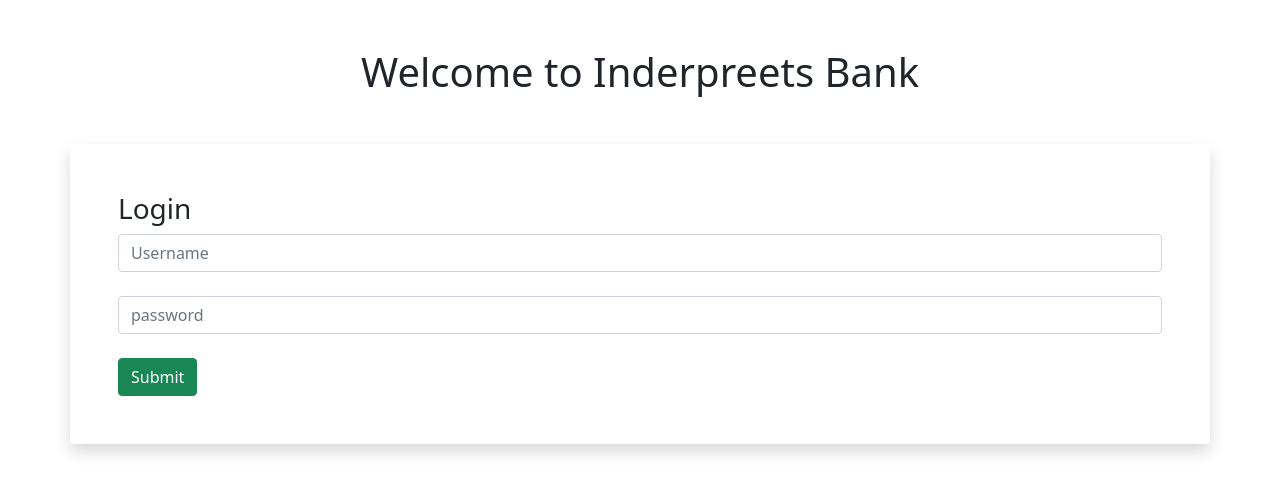
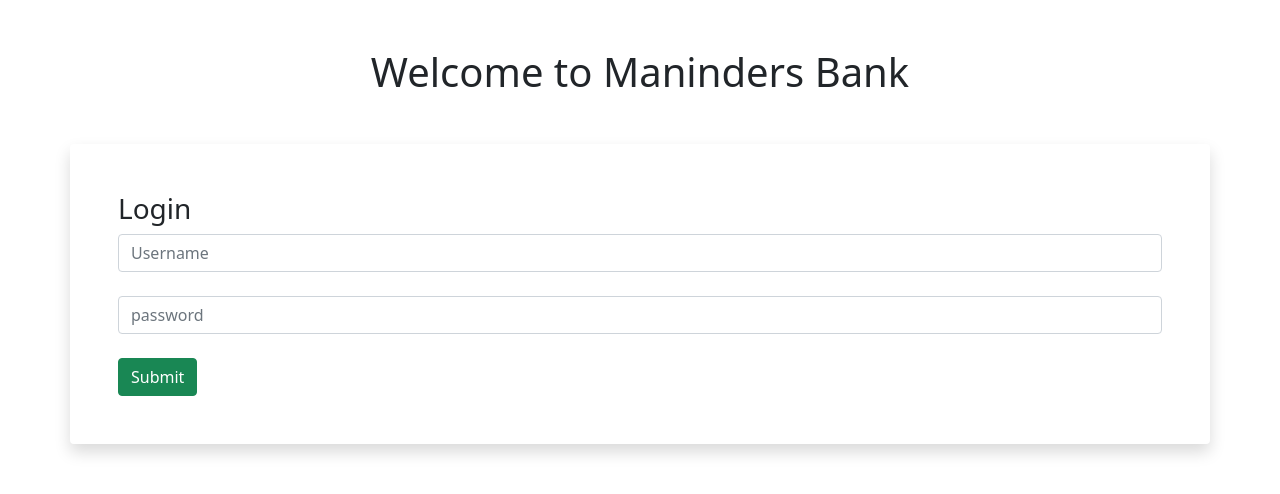
Before and after one commit to Dhil5631/Banking-Application, a plain HTML site: page index.html in a window 1280 px wide. Drawn offline with nearby package versions, Linux system fonts and the light colour scheme.

Commit message:
Update index.html

```diff
--- a/index.html
+++ b/index.html
@@ -5,11 +5,11 @@
     <meta http-equiv="X-UA-Compatible" content="IE=edge">
     <meta name="viewport" content="width=device-width, initial-scale=1.0">
     <link href="https://cdn.jsdelivr.net/npm/bootstrap@5.1.3/dist/css/bootstrap.min.css" rel="stylesheet" integrity="sha384-1BmE4kWBq78iYhFldvKuhfTAU6auU8tT94WrHftjDbrCEXSU1oBoqyl2QvZ6jIW3" crossorigin="anonymous">
-    <title>Inderpreets Bank</title>
+    <title>Maninders Bank</title>
 </head>
 <body>
     <div id="login-area" class="mt-5">
-        <h1 class="text-center">Welcome to Inderpreets Bank</h1>
+        <h1 class="text-center">Welcome to Maninders Bank</h1>
         <div id="login-box" class="container rounded p-5 shadow mt-5">
             <h3>Login</h3>
             <input type="text" class="form-control" placeholder="Username">
```
